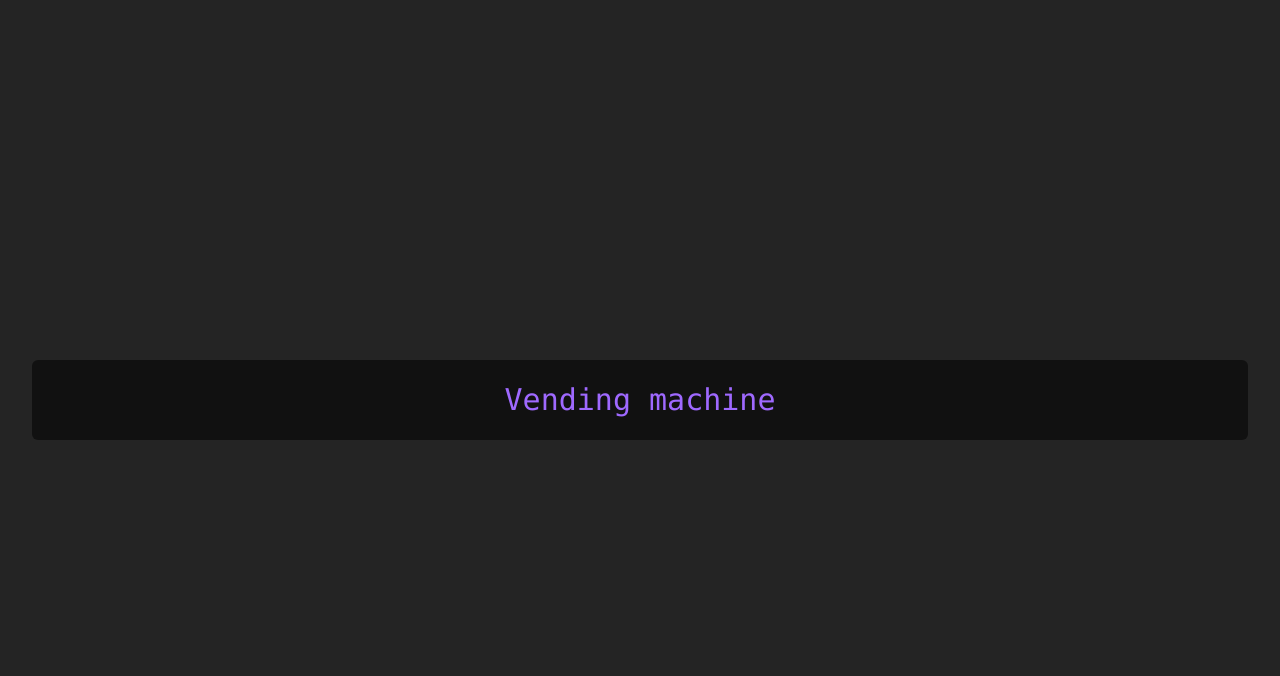
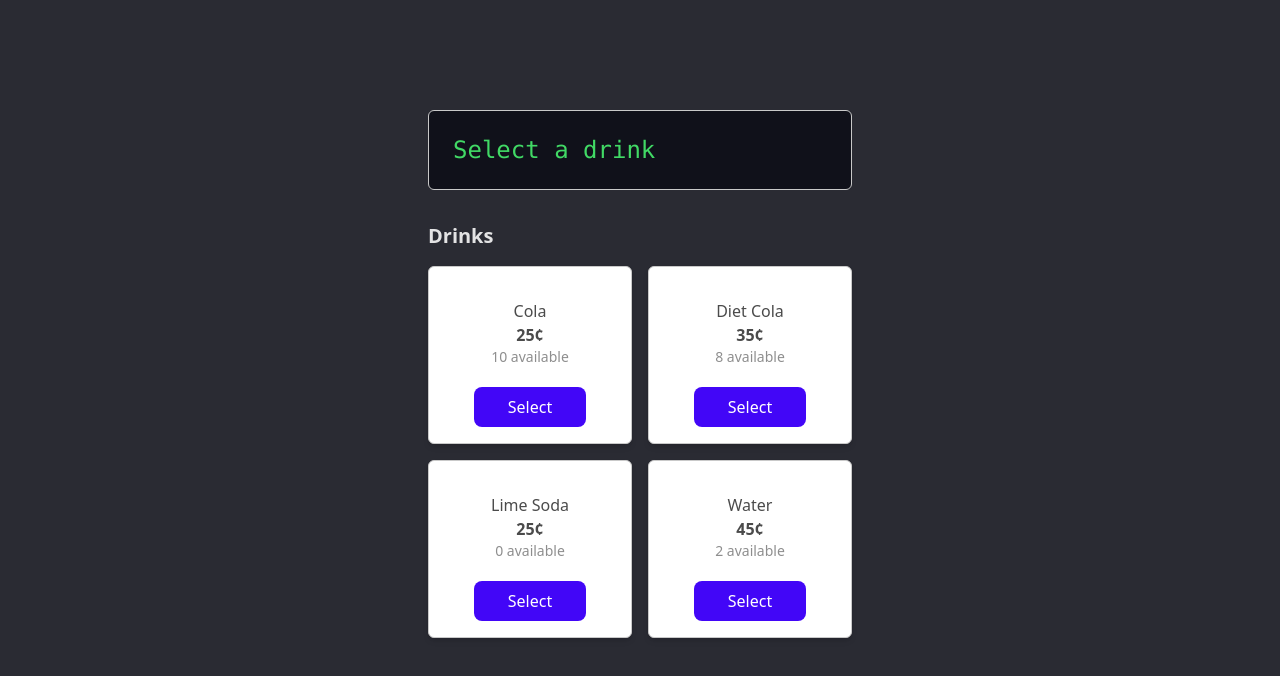
Before and after one commit to iyriss/vending-machine, a React (Vite) app: page / in a window 1280 px wide. Shown: the top 676 px of the page. Built offline with nearby package versions, Linux system fonts and the light colour scheme.

Commit message:
create Display and Drinks components

```diff
--- a/src/App.tsx
+++ b/src/App.tsx
@@ -1,11 +1,12 @@
+import { Display } from './components/Display';
+import { Drinks } from './components/Drinks';
 import './App.css';
 
 function App() {
   return (
-    <div className='w-full h-screen flex justify-center items-center'>
-      <div className='bg-[#111] text-[#9f69ff] text-3xl font-mono p-4 flex justify-center items-center rounded-md min-h-[80px] w-full'>
-        Vending machine
-      </div>
+    <div className='w-full min-h-screen h-full flex justify-center items-center flex-col'>
+      <Display message='Select a drink' />
+      <Drinks onSelect={() => {}} />
     </div>
   );
 }
--- /dev/null
+++ b/src/components/Display.tsx
@@ -0,0 +1,9 @@
+type DisplayProps = {
+  message: string;
+};
+
+export const Display = ({ message }: DisplayProps) => (
+  <div className='mt-16 md:mt-5 bg-[#10111A] border-silver border text-[#41D965] text-2xl font-mono px-6 flex items-center rounded-md min-h-[80px] w-full max-w-[424px]'>
+    {message}
+  </div>
+);
--- /dev/null
+++ b/src/components/Drinks.tsx
@@ -0,0 +1,33 @@
+type DrinksProps = {
+  onSelect: (product: string) => void;
+};
+
+const drinks = [
+  { name: 'Cola', price: 25, available: 10 },
+  { name: 'Diet Cola', price: 35, available: 8 },
+  { name: 'Lime Soda', price: 25, available: 0 },
+  { name: 'Water', price: 45, available: 2 },
+];
+
+export const Drinks = ({ onSelect }: DrinksProps) => {
+  return (
+    <div className='my-8 w-full max-w-[424px]'>
+      <div className='text-xl font-bold mb-4'>Drinks</div>
+      <div className='grid grid-cols-1 sm:grid-cols-2 gap-4 mb-10 sm:max-w-[424px] mx-auto'>
+        {drinks.map(({ name, price, available }) => (
+          <div
+            className='border shadow-md rounded-md px-2 py-4 h-fit bg-white text-steel border-silver w-full flex flex-col justify-center items-center'
+            onClick={() => onSelect('Cola')}
+          >
+            <p className='pt-4'>{name}</p>
+            <p className='font-semibold'>{price}¢</p>
+            <span className='text-muted text-sm'>{available} available</span>
+            <button className='mt-5 cursor-pointer hover:opacity-95 bg-primary text-white rounded-lg border-none w-full px-3 py-2 max-w-28'>
+              Select
+            </button>
+          </div>
+        ))}
+      </div>
+    </div>
+  );
+};
--- a/src/index.css
+++ b/src/index.css
@@ -9,10 +9,18 @@
 
   color-scheme: light dark;
   color: rgba(255, 255, 255, 0.87);
-  background-color: #242424;
+  background-color: #2a2b33;
 
   font-synthesis: none;
   text-rendering: optimizeLegibility;
   -webkit-font-smoothing: antialiased;
   -moz-osx-font-smoothing: grayscale;
+
+  @theme {
+    --color-primary: #4206f7;
+    --color-silver: #c9c9c9;
+    --color-light-gray: #aaaaaa;
+    --color-steel: #4b4b4b;
+    --color-muted: #8e8e8e;
+  }
 }
```
